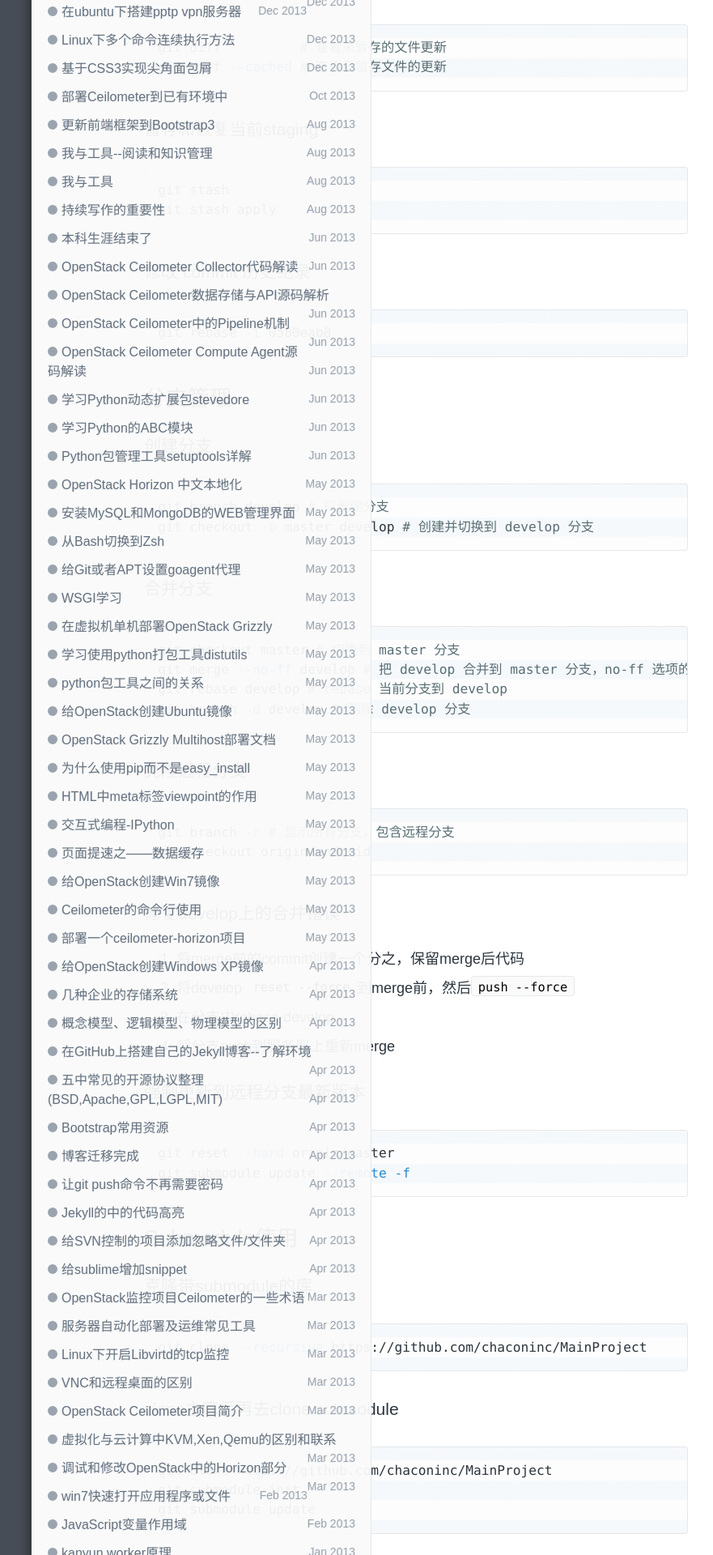
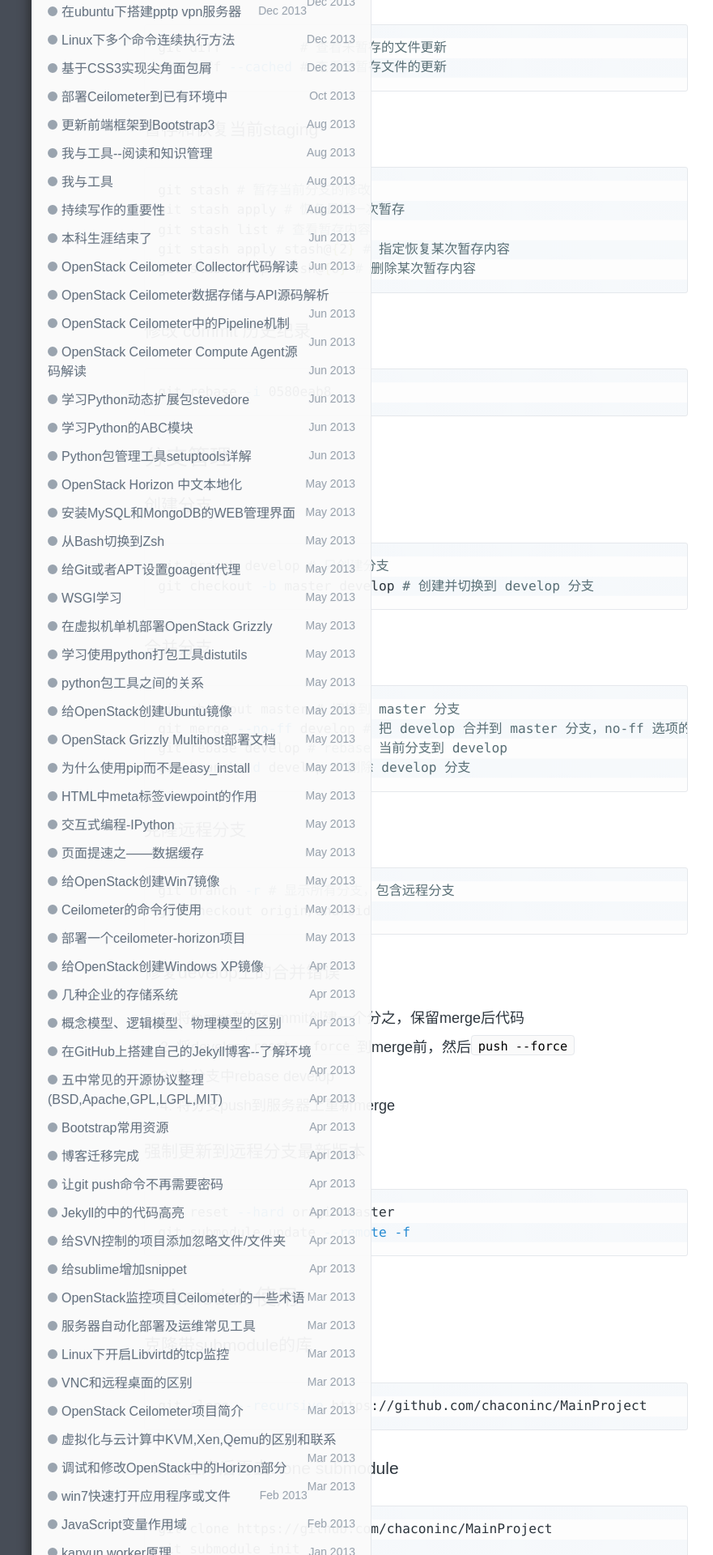
Before and after one commit to dayon3z1/suyan, a Jekyll site: the page built from _posts/resource/2014-01-15-general-git-resources.md, in a window 1280 px wide. Shown: the part 1630-3550 px from the top of the page at 81% size, without its empty margins (126-1007 px from the left). Built offline with Jekyll 4.4.1, drawn with Linux system fonts in a browser that asks for light colours; comment, search, counter and statistics services are not loaded.

Commit message:
update git stash commands

````diff
--- a/_posts/resource/2014-01-15-general-git-resources.md
+++ b/_posts/resource/2014-01-15-general-git-resources.md
@@ -74,8 +74,11 @@ git diff --cached # 查看已暂存文件的更新
 ### 暂存和恢复当前staging
 
 ```bash
-git stash
-git stash apply
+git stash # 暂存当前分支的修改
+git stash apply # 恢复最近一次暂存
+git stash list # 查看暂存内容
+git stash apply stash@{2} # 指定恢复某次暂存内容
+git stash drop stash@{0} # 删除某次暂存内容
 ```
 
 ### 修改 commit 历史纪录
````
